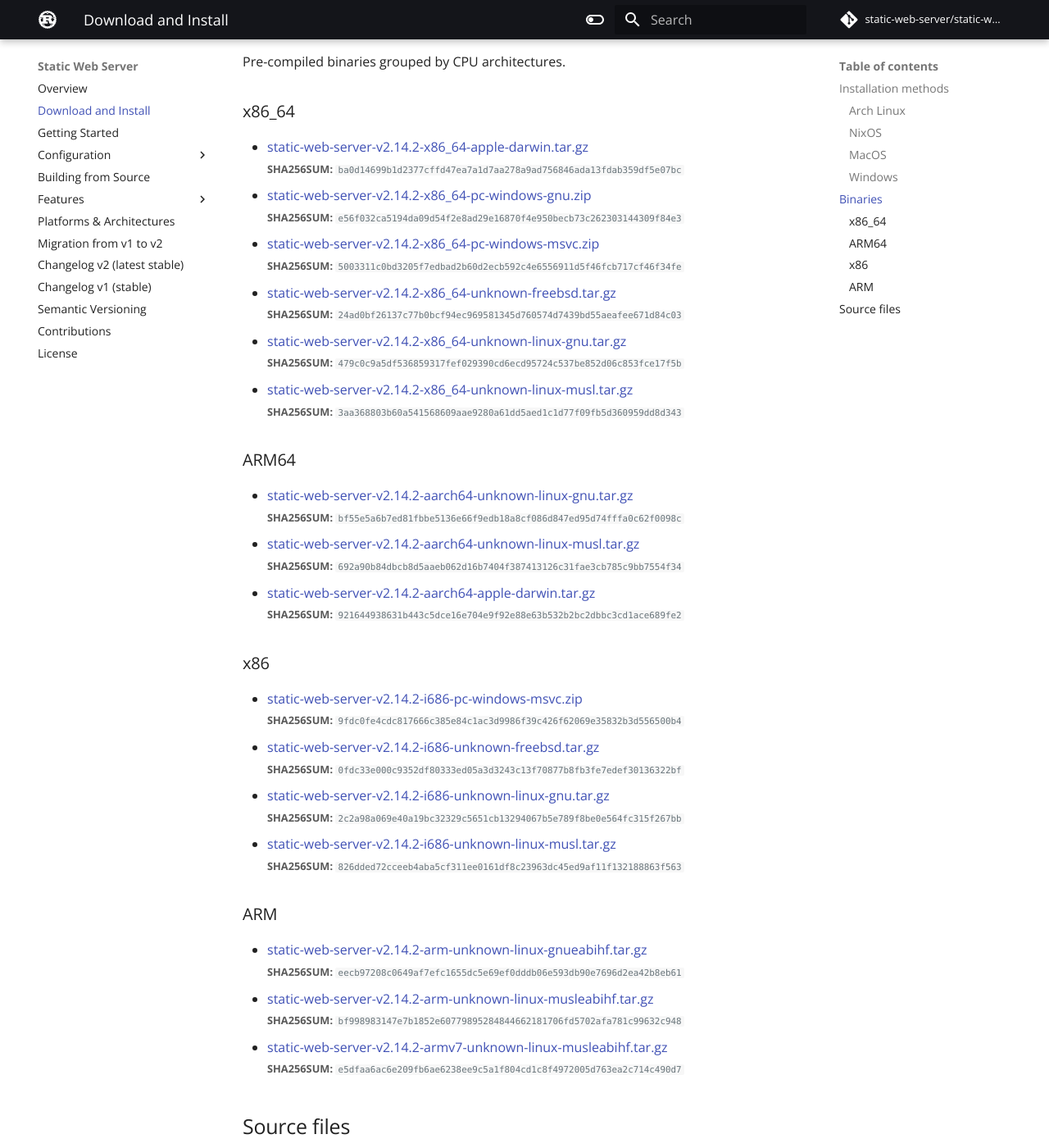
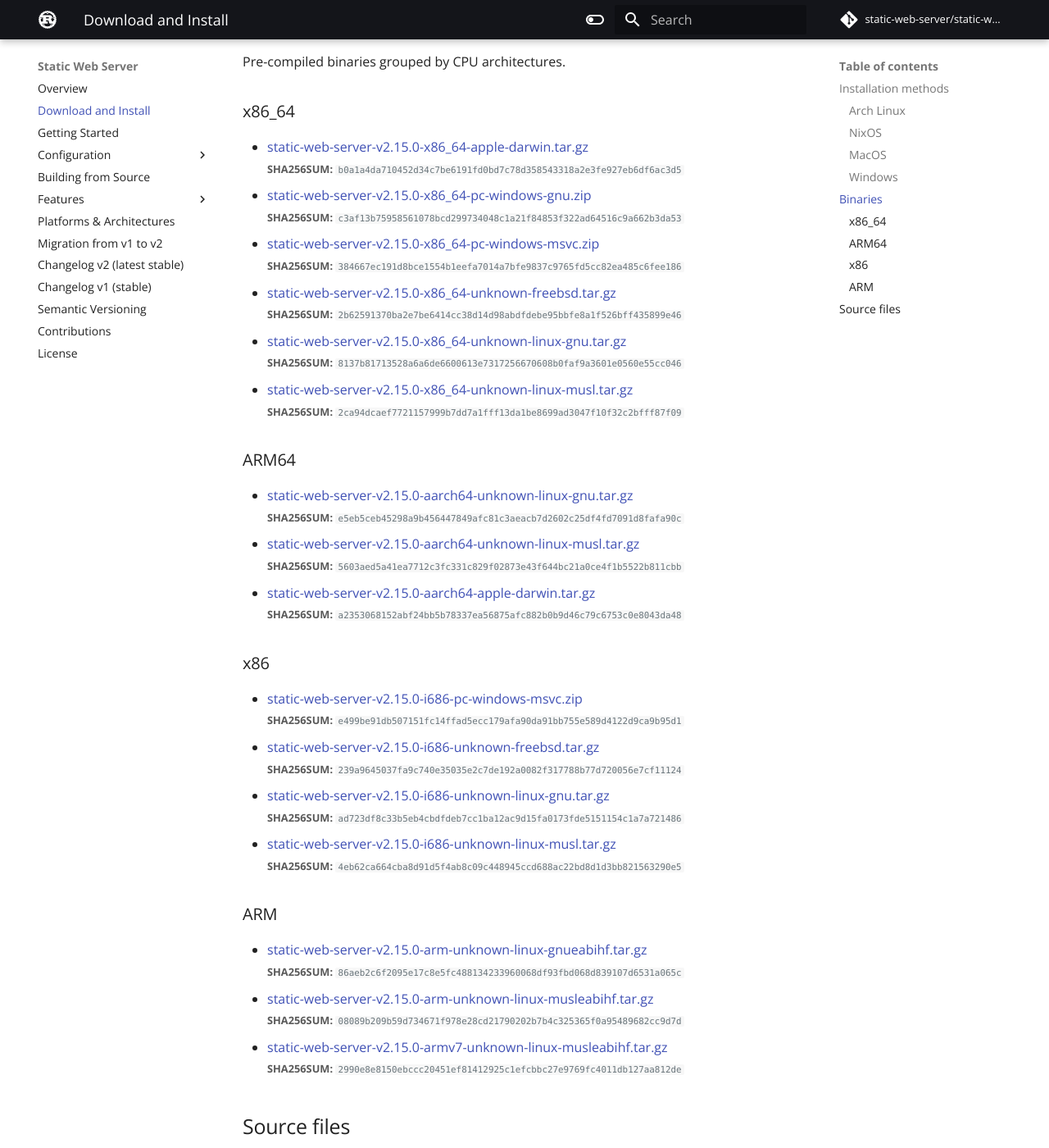
Before and after one commit to static-web-server/static-web-server, an MkDocs documentation site: the page built from docs/content/download-and-install.md, in a window 1280 px wide and 1400 px high, scrolled down 1146 px. Shown: the whole window at 82% size. Built offline with MkDocs 1.6.1 and Material for MkDocs 9.7.7, drawn with Linux system fonts in a browser that asks for light colours; some web fonts are replaced; comment, search, counter and statistics services are not loaded; some of the changed text lies outside the part shown.

Commit message:
docs: v2.15.0 [skip ci]

```diff
--- a/docs/content/download-and-install.md
+++ b/docs/content/download-and-install.md
@@ -1,12 +1,12 @@
 # Download and Install
 
-Latest **v2.14.2** release `2022-02-15` ([changelog](https://github.com/static-web-server/static-web-server/releases/tag/v2.14.2), [sha256sum](https://github.com/static-web-server/static-web-server/releases/download/v2.14.2/static-web-server-v2.14.2-SHA256SUM))
+Latest **v2.15.0** release `2023-03-13` ([changelog](https://github.com/static-web-server/static-web-server/releases/tag/v2.15.0), [sha256sum](https://github.com/static-web-server/static-web-server/releases/download/v2.15.0/static-web-server-v2.15.0-SHA256SUM))
 
 <div class="featured-downloads">
 
-<a class="md-button md-button-sm" href="https://github.com/static-web-server/static-web-server/releases/download/v2.14.2/static-web-server-v2.14.2-x86_64-unknown-linux-gnu.tar.gz">Linux 64-bit</a> <a class="md-button md-button-sm" href="https://github.com/static-web-server/static-web-server/releases/download/v2.14.2/static-web-server-v2.14.2-x86_64-apple-darwin.tar.gz">macOS 64-bit</a>
-<a class="md-button md-button-sm" href="https://github.com/static-web-server/static-web-server/releases/download/v2.14.2/static-web-server-v2.14.2-x86_64-pc-windows-msvc.zip">Windows 64-bit</a>
-<a class="md-button md-button-sm" href="https://github.com/static-web-server/static-web-server/releases/download/v2.14.2/static-web-server-v2.14.2-x86_64-unknown-freebsd.tar.gz">FreeBSD 64-bit</a>
+<a class="md-button md-button-sm" href="https://github.com/static-web-server/static-web-server/releases/download/v2.15.0/static-web-server-v2.15.0-x86_64-unknown-linux-gnu.tar.gz">Linux 64-bit</a> <a class="md-button md-button-sm" href="https://github.com/static-web-server/static-web-server/releases/download/v2.15.0/static-web-server-v2.15.0-x86_64-apple-darwin.tar.gz">macOS 64-bit</a>
+<a class="md-button md-button-sm" href="https://github.com/static-web-server/static-web-server/releases/download/v2.15.0/static-web-server-v2.15.0-x86_64-pc-windows-msvc.zip">Windows 64-bit</a>
+<a class="md-button md-button-sm" href="https://github.com/static-web-server/static-web-server/releases/download/v2.15.0/static-web-server-v2.15.0-x86_64-unknown-freebsd.tar.gz">FreeBSD 64-bit</a>
 
 </div>
 
@@ -58,51 +58,51 @@
 
 ### x86_64
 
-- [static-web-server-v2.14.2-x86_64-apple-darwin.tar.gz](https://github.com/static-web-server/static-web-server/releases/download/v2.14.2/static-web-server-v2.14.2-x86_64-apple-darwin.tar.gz)<br>
-<small>**SHA256SUM:** `ba0d14699b1d2377cffd47ea7a1d7aa278a9ad756846ada13fdab359df5e07bc`</small>
-- [static-web-server-v2.14.2-x86_64-pc-windows-gnu.zip](https://github.com/static-web-server/static-web-server/releases/download/v2.14.2/static-web-server-v2.14.2-x86_64-pc-windows-gnu.zip)<br>
-<small>**SHA256SUM:** `e56f032ca5194da09d54f2e8ad29e16870f4e950becb73c262303144309f84e3`</small>
-- [static-web-server-v2.14.2-x86_64-pc-windows-msvc.zip](https://github.com/static-web-server/static-web-server/releases/download/v2.14.2/static-web-server-v2.14.2-x86_64-pc-windows-msvc.zip)<br>
-<small>**SHA256SUM:** `5003311c0bd3205f7edbad2b60d2ecb592c4e6556911d5f46fcb717cf46f34fe`</small>
-- [static-web-server-v2.14.2-x86_64-unknown-freebsd.tar.gz](https://github.com/static-web-server/static-web-server/releases/download/v2.14.2/static-web-server-v2.14.2-x86_64-unknown-freebsd.tar.gz)<br>
-<small>**SHA256SUM:** `24ad0bf26137c77b0bcf94ec969581345d760574d7439bd55aeafee671d84c03`</small>
-- [static-web-server-v2.14.2-x86_64-unknown-linux-gnu.tar.gz](https://github.com/static-web-server/static-web-server/releases/download/v2.14.2/static-web-server-v2.14.2-x86_64-unknown-linux-gnu.tar.gz)<br>
-<small>**SHA256SUM:** `479c0c9a5df536859317fef029390cd6ecd95724c537be852d06c853fce17f5b`</small>
-- [static-web-server-v2.14.2-x86_64-unknown-linux-musl.tar.gz](https://github.com/static-web-server/static-web-server/releases/download/v2.14.2/static-web-server-v2.14.2-x86_64-unknown-linux-musl.tar.gz)<br>
-<small>**SHA256SUM:** `3aa368803b60a541568609aae9280a61dd5aed1c1d77f09fb5d360959dd8d343`</small>
+- [static-web-server-v2.15.0-x86_64-apple-darwin.tar.gz](https://github.com/static-web-server/static-web-server/releases/download/v2.15.0/static-web-server-v2.15.0-x86_64-apple-darwin.tar.gz)<br>
+<small>**SHA256SUM:** `b0a1a4da710452d34c7be6191fd0bd7c78d358543318a2e3fe927eb6df6ac3d5`</small>
+- [static-web-server-v2.15.0-x86_64-pc-windows-gnu.zip](https://github.com/static-web-server/static-web-server/releases/download/v2.15.0/static-web-server-v2.15.0-x86_64-pc-windows-gnu.zip)<br>
+<small>**SHA256SUM:** `c3af13b75958561078bcd299734048c1a21f84853f322ad64516c9a662b3da53`</small>
+- [static-web-server-v2.15.0-x86_64-pc-windows-msvc.zip](https://github.com/static-web-server/static-web-server/releases/download/v2.15.0/static-web-server-v2.15.0-x86_64-pc-windows-msvc.zip)<br>
+<small>**SHA256SUM:** `384667ec191d8bce1554b1eefa7014a7bfe9837c9765fd5cc82ea485c6fee186`</small>
+- [static-web-server-v2.15.0-x86_64-unknown-freebsd.tar.gz](https://github.com/static-web-server/static-web-server/releases/download/v2.15.0/static-web-server-v2.15.0-x86_64-unknown-freebsd.tar.gz)<br>
+<small>**SHA256SUM:** `2b62591370ba2e7be6414cc38d14d98abdfdebe95bbfe8a1f526bff435899e46`</small>
+- [static-web-server-v2.15.0-x86_64-unknown-linux-gnu.tar.gz](https://github.com/static-web-server/static-web-server/releases/download/v2.15.0/static-web-server-v2.15.0-x86_64-unknown-linux-gnu.tar.gz)<br>
+<small>**SHA256SUM:** `8137b81713528a6a6de6600613e7317256670608b0faf9a3601e0560e55cc046`</small>
+- [static-web-server-v2.15.0-x86_64-unknown-linux-musl.tar.gz](https://github.com/static-web-server/static-web-server/releases/download/v2.15.0/static-web-server-v2.15.0-x86_64-unknown-linux-musl.tar.gz)<br>
+<small>**SHA256SUM:** `2ca94dcaef7721157999b7dd7a1fff13da1be8699ad3047f10f32c2bfff87f09`</small>
 
 ### ARM64
 
-- [static-web-server-v2.14.2-aarch64-unknown-linux-gnu.tar.gz](https://github.com/static-web-server/static-web-server/releases/download/v2.14.2/static-web-server-v2.14.2-aarch64-unknown-linux-gnu.tar.gz)<br>
-<small>**SHA256SUM:** `bf55e5a6b7ed81fbbe5136e66f9edb18a8cf086d847ed95d74fffa0c62f0098c`</small>
-- [static-web-server-v2.14.2-aarch64-unknown-linux-musl.tar.gz](https://github.com/static-web-server/static-web-server/releases/download/v2.14.2/static-web-server-v2.14.2-aarch64-unknown-linux-musl.tar.gz)<br>
-<small>**SHA256SUM:** `692a90b84dbcb8d5aaeb062d16b7404f387413126c31fae3cb785c9bb7554f34`</small>
-- [static-web-server-v2.14.2-aarch64-apple-darwin.tar.gz](https://github.com/static-web-server/static-web-server/releases/download/v2.14.2/static-web-server-v2.14.2-aarch64-apple-darwin.tar.gz)<br>
-<small>**SHA256SUM:** `921644938631b443c5dce16e704e9f92e88e63b532b2bc2dbbc3cd1ace689fe2`</small>
+- [static-web-server-v2.15.0-aarch64-unknown-linux-gnu.tar.gz](https://github.com/static-web-server/static-web-server/releases/download/v2.15.0/static-web-server-v2.15.0-aarch64-unknown-linux-gnu.tar.gz)<br>
+<small>**SHA256SUM:** `e5eb5ceb45298a9b456447849afc81c3aeacb7d2602c25df4fd7091d8fafa90c`</small>
+- [static-web-server-v2.15.0-aarch64-unknown-linux-musl.tar.gz](https://github.com/static-web-server/static-web-server/releases/download/v2.15.0/static-web-server-v2.15.0-aarch64-unknown-linux-musl.tar.gz)<br>
+<small>**SHA256SUM:** `5603aed5a41ea7712c3fc331c829f02873e43f644bc21a0ce4f1b5522b811cbb`</small>
+- [static-web-server-v2.15.0-aarch64-apple-darwin.tar.gz](https://github.com/static-web-server/static-web-server/releases/download/v2.15.0/static-web-server-v2.15.0-aarch64-apple-darwin.tar.gz)<br>
+<small>**SHA256SUM:** `a2353068152abf24bb5b78337ea56875afc882b0b9d46c79c6753c0e8043da48`</small>
 
 ### x86
 
-- [static-web-server-v2.14.2-i686-pc-windows-msvc.zip](https://github.com/static-web-server/static-web-server/releases/download/v2.14.2/static-web-server-v2.14.2-i686-pc-windows-msvc.zip)<br>
-<small>**SHA256SUM:** `9fdc0fe4cdc817666c385e84c1ac3d9986f39c426f62069e35832b3d556500b4`</small>
-- [static-web-server-v2.14.2-i686-unknown-freebsd.tar.gz](https://github.com/static-web-server/static-web-server/releases/download/v2.14.2/static-web-server-v2.14.2-i686-unknown-freebsd.tar.gz)<br>
-<small>**SHA256SUM:** `0fdc33e000c9352df80333ed05a3d3243c13f70877b8fb3fe7edef30136322bf`</small>
-- [static-web-server-v2.14.2-i686-unknown-linux-gnu.tar.gz](https://github.com/static-web-server/static-web-server/releases/download/v2.14.2/static-web-server-v2.14.2-i686-unknown-linux-gnu.tar.gz)<br>
-<small>**SHA256SUM:** `2c2a98a069e40a19bc32329c5651cb13294067b5e789f8be0e564fc315f267bb`</small>
-- [static-web-server-v2.14.2-i686-unknown-linux-musl.tar.gz](https://github.com/static-web-server/static-web-server/releases/download/v2.14.2/static-web-server-v2.14.2-i686-unknown-linux-musl.tar.gz)<br>
-<small>**SHA256SUM:** `826dded72cceeb4aba5cf311ee0161df8c23963dc45ed9af11f132188863f563`</small>
+- [static-web-server-v2.15.0-i686-pc-windows-msvc.zip](https://github.com/static-web-server/static-web-server/releases/download/v2.15.0/static-web-server-v2.15.0-i686-pc-windows-msvc.zip)<br>
+<small>**SHA256SUM:** `e499be91db507151fc14ffad5ecc179afa90da91bb755e589d4122d9ca9b95d1`</small>
+- [static-web-server-v2.15.0-i686-unknown-freebsd.tar.gz](https://github.com/static-web-server/static-web-server/releases/download/v2.15.0/static-web-server-v2.15.0-i686-unknown-freebsd.tar.gz)<br>
+<small>**SHA256SUM:** `239a9645037fa9c740e35035e2c7de192a0082f317788b77d720056e7cf11124`</small>
+- [static-web-server-v2.15.0-i686-unknown-linux-gnu.tar.gz](https://github.com/static-web-server/static-web-server/releases/download/v2.15.0/static-web-server-v2.15.0-i686-unknown-linux-gnu.tar.gz)<br>
+<small>**SHA256SUM:** `ad723df8c33b5eb4cbdfdeb7cc1ba12ac9d15fa0173fde5151154c1a7a721486`</small>
+- [static-web-server-v2.15.0-i686-unknown-linux-musl.tar.gz](https://github.com/static-web-server/static-web-server/releases/download/v2.15.0/static-web-server-v2.15.0-i686-unknown-linux-musl.tar.gz)<br>
+<small>**SHA256SUM:** `4eb62ca664cba8d91d5f4ab8c09c448945ccd688ac22bd8d1d3bb821563290e5`</small>
 
 ### ARM
 
-- [static-web-server-v2.14.2-arm-unknown-linux-gnueabihf.tar.gz](https://github.com/static-web-server/static-web-server/releases/download/v2.14.2/static-web-server-v2.14.2-arm-unknown-linux-gnueabihf.tar.gz)<br>
-<small>**SHA256SUM:** `eecb97208c0649af7efc1655dc5e69ef0dddb06e593db90e7696d2ea42b8eb61`</small>
-- [static-web-server-v2.14.2-arm-unknown-linux-musleabihf.tar.gz](https://github.com/static-web-server/static-web-server/releases/download/v2.14.2/static-web-server-v2.14.2-arm-unknown-linux-musleabihf.tar.gz)<br>
-<small>**SHA256SUM:** `bf998983147e7b1852e60779895284844662181706fd5702afa781c99632c948`</small>
-- [static-web-server-v2.14.2-armv7-unknown-linux-musleabihf.tar.gz](https://github.com/static-web-server/static-web-server/releases/download/v2.14.2/static-web-server-v2.14.2-armv7-unknown-linux-musleabihf.tar.gz)<br>
-<small>**SHA256SUM:** `e5dfaa6ac6e209fb6ae6238ee9c5a1f804cd1c8f4972005d763ea2c714c490d7`</small>
+- [static-web-server-v2.15.0-arm-unknown-linux-gnueabihf.tar.gz](https://github.com/static-web-server/static-web-server/releases/download/v2.15.0/static-web-server-v2.15.0-arm-unknown-linux-gnueabihf.tar.gz)<br>
+<small>**SHA256SUM:** `86aeb2c6f2095e17c8e5fc488134233960068df93fbd068d839107d6531a065c`</small>
+- [static-web-server-v2.15.0-arm-unknown-linux-musleabihf.tar.gz](https://github.com/static-web-server/static-web-server/releases/download/v2.15.0/static-web-server-v2.15.0-arm-unknown-linux-musleabihf.tar.gz)<br>
+<small>**SHA256SUM:** `08089b209b59d734671f978e28cd21790202b7b4c325365f0a95489682cc9d7d`</small>
+- [static-web-server-v2.15.0-armv7-unknown-linux-musleabihf.tar.gz](https://github.com/static-web-server/static-web-server/releases/download/v2.15.0/static-web-server-v2.15.0-armv7-unknown-linux-musleabihf.tar.gz)<br>
+<small>**SHA256SUM:** `2990e8e8150ebccc20451ef81412925c1efcbbc27e9769fc4011db127aa812de`</small>
 
 ## Source files
 
-- [static-web-server-2.14.2.tar.gz](https://github.com/static-web-server/static-web-server/archive/refs/tags/v2.14.2.tar.gz)<br>
-<small>**SHA256SUM:** `036bf87f97de806cdb84ec03f0647f2619fc0f1defaa76bcb6b6a1508aa8a3a0`</small>
-- [static-web-server-2.14.2.zip](https://github.com/static-web-server/static-web-server/archive/refs/tags/v2.14.2.zip)<br>
-<small>**SHA256SUM:** `831e9e3391a91a395eab630927ca089c5bd547b5345032f117eb71f208f72e4b`</small>
+- [static-web-server-2.15.0.tar.gz](https://github.com/static-web-server/static-web-server/archive/refs/tags/v2.15.0.tar.gz)<br>
+<small>**SHA256SUM:** `23ed292de7f8e6e172b4badfe2e409d3ea316b916de2b26c0e3361b7626e6e81`</small>
+- [static-web-server-2.15.0.zip](https://github.com/static-web-server/static-web-server/archive/refs/tags/v2.15.0.zip)<br>
+<small>**SHA256SUM:** `acd1cbc67065559cfc1224624217453732b8d33369e82b19f52bf7cc3e950d16`</small>
```
Also changed, not shown: docs/content/configuration/command-line-arguments.md (+4 -4 lines).
